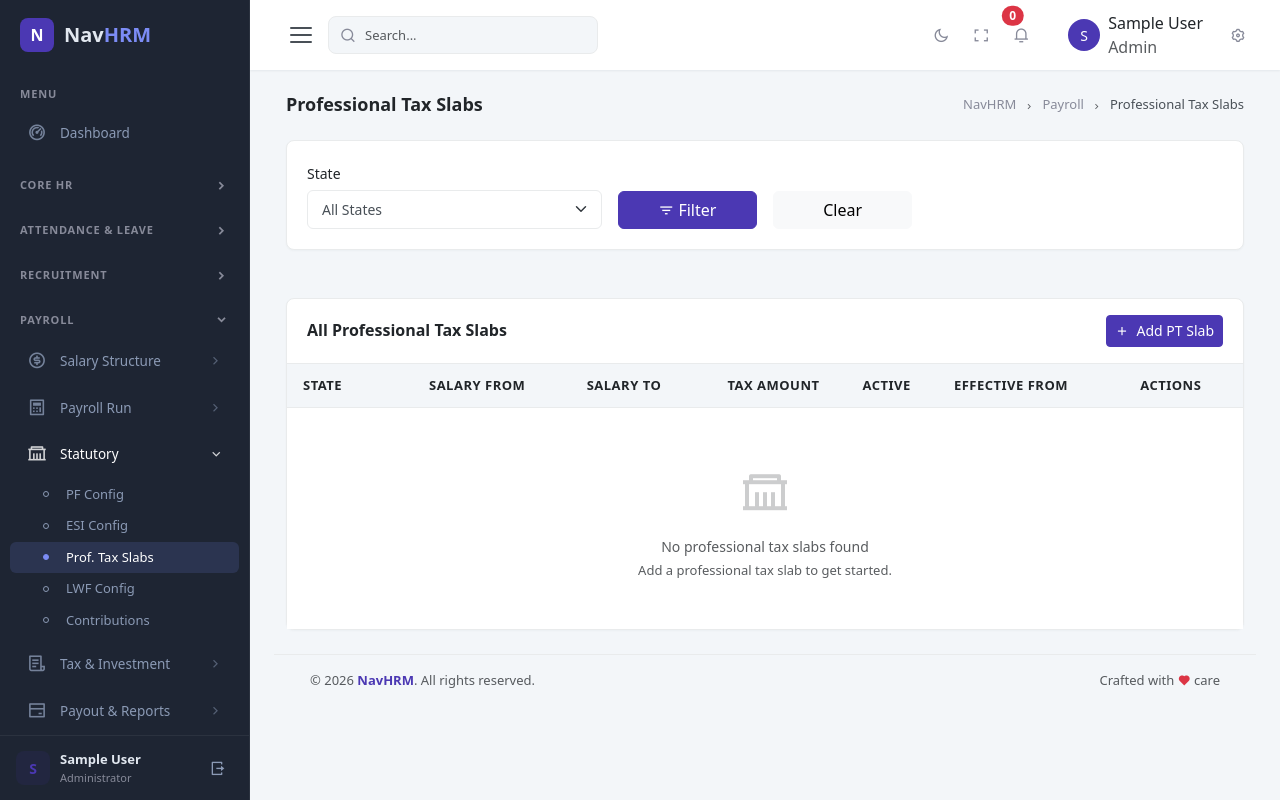
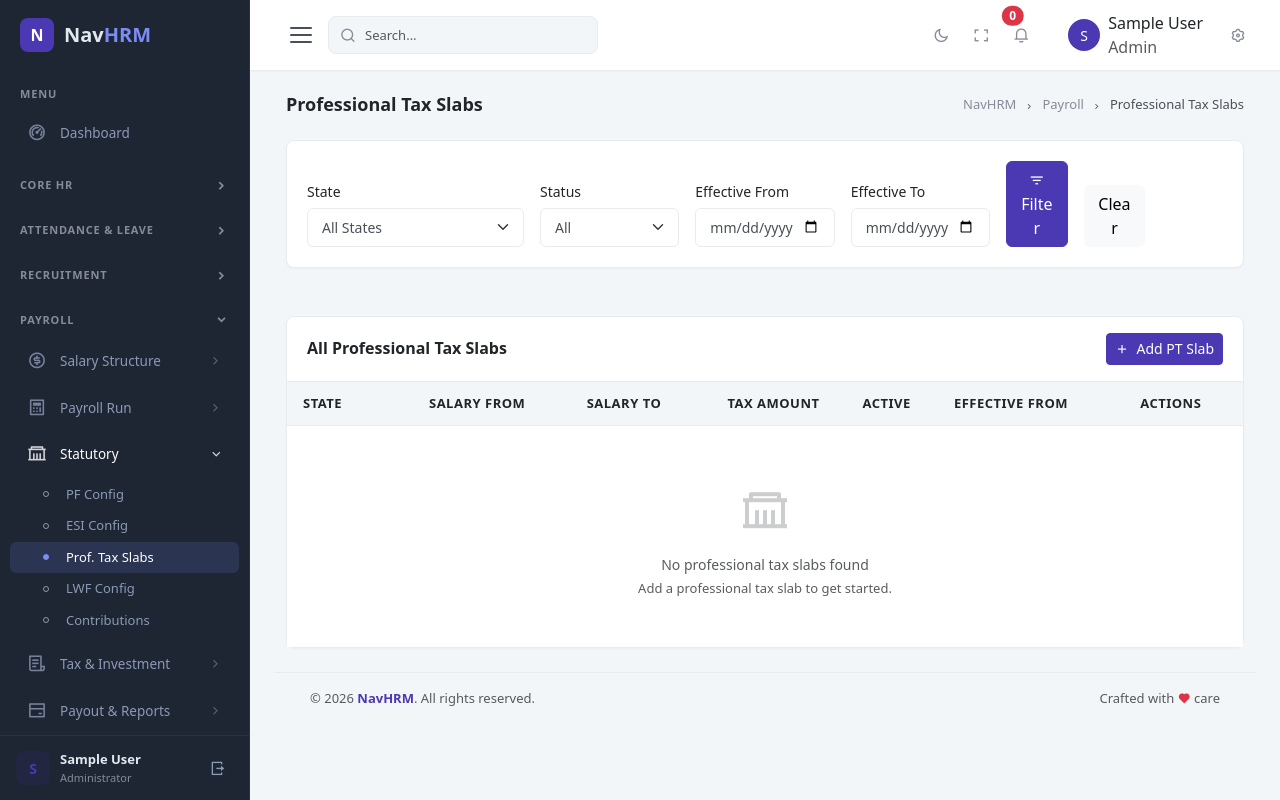
Before and after one commit to Navaid-KloneIT/navhrm, a Django app: page /payroll/statutory/pt/ in a window 1280 px wide. Run offline with Django 4.2, Linux system fonts and the light colour scheme; the visitor is signed in with stand-in values (Sample User, id 1); data that the repository does not hold is empty; some libraries are stand-ins or nearby versions.

Commit message:
Fix PT slab list: use context var for state dropdown, add status and effective date filters

```diff
--- a/templates/payroll/pt_slab_list.html
+++ b/templates/payroll/pt_slab_list.html
@@ -21,21 +21,37 @@
             <div class="card-body">
                 <form method="GET" action="{% url 'payroll:pt_slab_list' %}">
                     <div class="row g-3 align-items-end">
-                        <div class="col-md-4">
+                        <div class="col-md-3">
                             <label class="form-label">State</label>
                             <select class="form-select" name="state">
                                 <option value="">All States</option>
                                 {% for state in states %}
-                                <option value="{{ state }}" {% if request.GET.state == state %}selected{% endif %}>{{ state }}</option>
+                                <option value="{{ state }}" {% if selected_state == state %}selected{% endif %}>{{ state }}</option>
                                 {% endfor %}
                             </select>
                         </div>
                         <div class="col-md-2">
+                            <label class="form-label">Status</label>
+                            <select class="form-select" name="is_active">
+                                <option value="">All</option>
+                                <option value="true" {% if is_active == 'true' %}selected{% endif %}>Active</option>
+                                <option value="false" {% if is_active == 'false' %}selected{% endif %}>Inactive</option>
+                            </select>
+                        </div>
+                        <div class="col-md-2">
+                            <label class="form-label">Effective From</label>
+                            <input type="date" class="form-control" name="date_from" value="{{ date_from }}">
+                        </div>
+                        <div class="col-md-2">
+                            <label class="form-label">Effective To</label>
+                            <input type="date" class="form-control" name="date_to" value="{{ date_to }}">
+                        </div>
+                        <div class="col-md-1">
                             <button type="submit" class="btn btn-primary w-100">
                                 <i class="ri-filter-3-line"></i> Filter
                             </button>
                         </div>
-                        <div class="col-md-2">
+                        <div class="col-md-1">
                             <a href="{% url 'payroll:pt_slab_list' %}" class="btn btn-light w-100">Clear</a>
                         </div>
                     </div>
@@ -97,7 +113,7 @@
                                         <i class="ri-government-line" style="font-size: 48px; opacity: 0.3;"></i>
                                         <p class="mt-2 mb-1">No professional tax slabs found</p>
                                         <p class="mb-0" style="font-size: 13px;">
-                                            {% if request.GET.state %}
+                                            {% if selected_state or is_active or date_from or date_to %}
                                                 Try adjusting your filter criteria.
                                             {% else %}
                                                 Add a professional tax slab to get started.
@@ -118,7 +134,7 @@
                     <ul class="pagination justify-content-center mb-0">
                         {% if page_obj.has_previous %}
                         <li class="page-item">
-                            <a class="page-link" href="?page={{ page_obj.previous_page_number }}{% if request.GET.state %}&state={{ request.GET.state }}{% endif %}">
+                            <a class="page-link" href="?page={{ page_obj.previous_page_number }}{% if selected_state %}&state={{ selected_state }}{% endif %}{% if is_active %}&is_active={{ is_active }}{% endif %}{% if date_from %}&date_from={{ date_from }}{% endif %}{% if date_to %}&date_to={{ date_to }}{% endif %}">
                                 <i class="ri-arrow-left-s-line"></i>
                             </a>
                         </li>
@@ -133,14 +149,14 @@
                             <li class="page-item active"><span class="page-link">{{ num }}</span></li>
                             {% elif num > page_obj.number|add:'-3' and num < page_obj.number|add:'3' %}
                             <li class="page-item">
-                                <a class="page-link" href="?page={{ num }}{% if request.GET.state %}&state={{ request.GET.state }}{% endif %}">{{ num }}</a>
+                                <a class="page-link" href="?page={{ num }}{% if selected_state %}&state={{ selected_state }}{% endif %}{% if is_active %}&is_active={{ is_active }}{% endif %}{% if date_from %}&date_from={{ date_from }}{% endif %}{% if date_to %}&date_to={{ date_to }}{% endif %}">{{ num }}</a>
                             </li>
                             {% endif %}
                         {% endfor %}
 
                         {% if page_obj.has_next %}
                         <li class="page-item">
-                            <a class="page-link" href="?page={{ page_obj.next_page_number }}{% if request.GET.state %}&state={{ request.GET.state }}{% endif %}">
+                            <a class="page-link" href="?page={{ page_obj.next_page_number }}{% if selected_state %}&state={{ selected_state }}{% endif %}{% if is_active %}&is_active={{ is_active }}{% endif %}{% if date_from %}&date_from={{ date_from }}{% endif %}{% if date_to %}&date_to={{ date_to }}{% endif %}">
                                 <i class="ri-arrow-right-s-line"></i>
                             </a>
                         </li>
```
